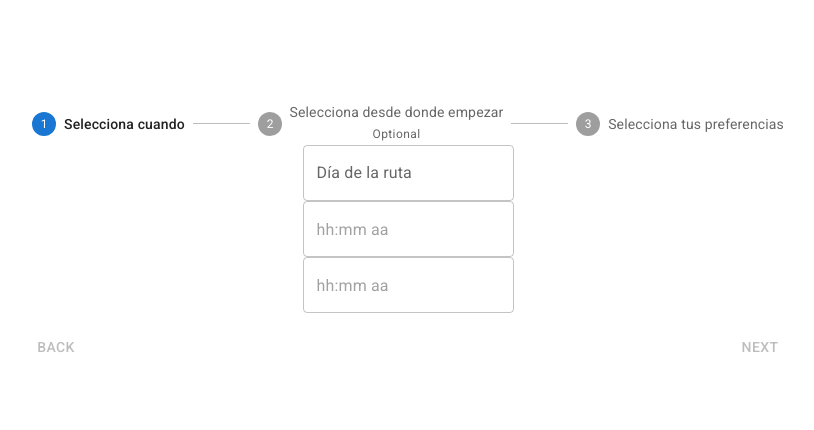
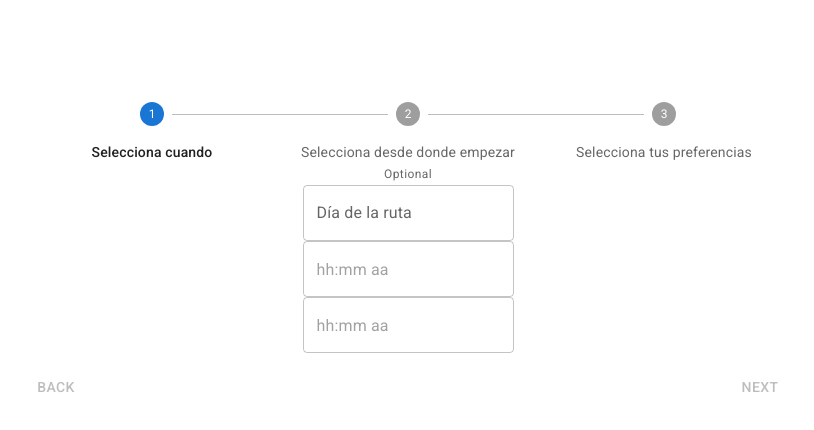
Before and after one commit to javierSerLuc/tour-mate, a React (Create React App) app: page / in a window 1280 px wide. Shown: the top 430 px of the page, without its empty margins (232-1046 px from the left). Built offline with nearby package versions, Linux system fonts and the light colour scheme.

Commit message:
Inicio landing

```diff
--- /dev/null
+++ b/src/Componentes/Pages/Landing.js
@@ -0,0 +1,7 @@
+import React from 'react'
+
+export const Landing = () => {
+  return (
+    <div>Landing</div>
+  )
+}
--- a/src/Componentes/Pages/PaginaPrincipal.js
+++ b/src/Componentes/Pages/PaginaPrincipal.js
@@ -87,7 +87,7 @@ export const PaginaPrincipal = () => {
 
 
     <div style={{maxWidth: '60%', margin: 'auto',marginTop: '8%'}}>
-      <Stepper activeStep={activeStep}>
+      <Stepper activeStep={activeStep} alternativeLabel>
         {steps.map((label, index) => {
           const stepProps = {};
           const labelProps = {};
--- /dev/null
+++ b/src/Pr.css
@@ -0,0 +1,6 @@
+#root{
+
+    background-image: url('../public/BACKGROUND.svg');
+    background-size: cover; /* Ajusta el tamaño de la imagen al tamaño de la ventana */
+    background-repeat: no-repeat; /* Evita que la imagen se repita */
+}
--- a/src/Routing/Rutas.js
+++ b/src/Routing/Rutas.js
@@ -2,6 +2,7 @@ import React from 'react'
 import {Routes,Route,BrowserRouter,NavLink} from 'react-router-dom'
 import { InicioDemo } from '../Componentes/Pages/InicioDemo'
 import { PaginaPrincipal } from '../Componentes/Pages/PaginaPrincipal'
+import { Landing } from '../Componentes/Pages/Landing'
 
 export const Rutas = () => {
   return (
@@ -9,6 +10,7 @@ export const Rutas = () => {
         {/*  */}
 
         <Routes>
+            <Route path="/landing" element={<Landing/>}/>
             <Route path="/" element={<PaginaPrincipal/>}/>
             <Route path="/mapa" element={<InicioDemo/>}/>
         </Routes>
```
Also changed, not shown: public/BACKGROUND.svg (added), public/Couple.svg (added).
